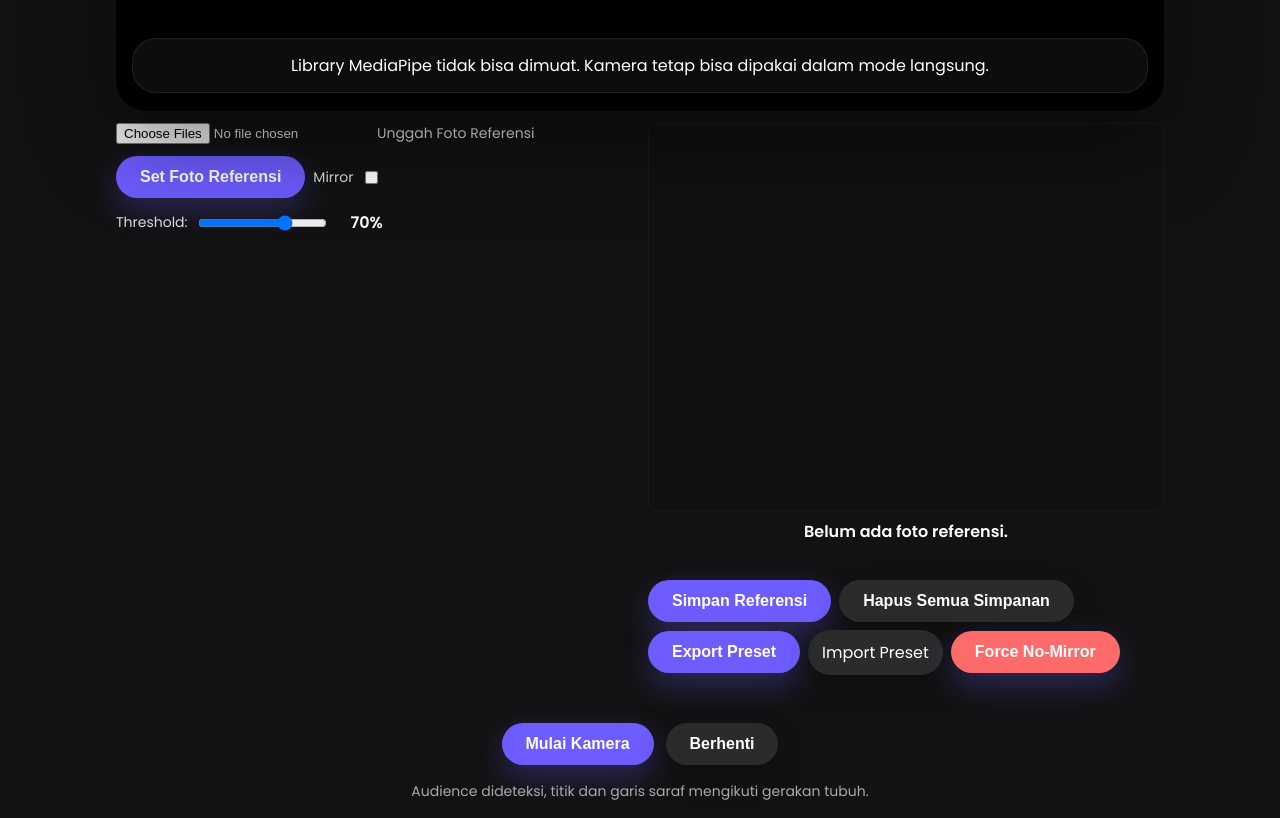
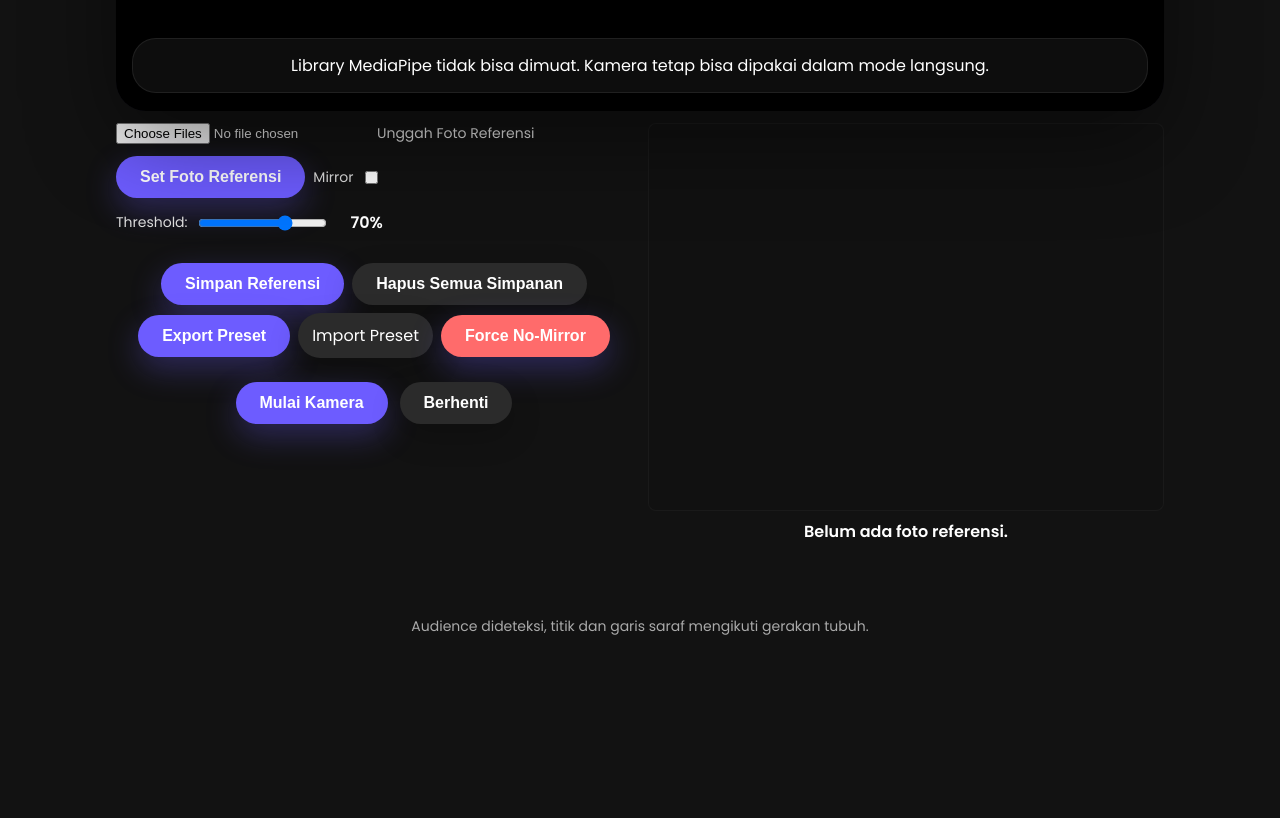
Before and after one commit to yuzeyu115-arch/camera-deteksi-anatomi, a website: page camera_tracking_browser.html in a window 1280 px wide. Shown: the part 480-1298 px from the top of the page. After the commit the page ends 1133 px from the top, so only its background shows below. Drawn offline with Linux system fonts and the light colour scheme.

Commit message:
chore: move action buttons below threshold and sync

```diff
--- a/camera_tracking_browser.html
+++ b/camera_tracking_browser.html
@@ -252,14 +252,7 @@
           <input id="thresholdSlider" type="range" min="10" max="95" value="70" />
           <div id="thresholdLabel" style="color:#fff;font-weight:600;min-width:60px;text-align:center;">70%</div>
         </div>
-      </div>
-      <div class="control-column">
-        <div class="preview-row">
-          <canvas id="refCanvas" width="240" height="180" style="background:#111;border-radius:8px;border:1px solid rgba(255,255,255,0.04);"></canvas>
-          <div id="accuracyResult" style="color:#fff;font-weight:600;min-width:160px;">Belum ada foto referensi.</div>
-        </div>
-        <div id="thumbnailsContainer" style="display:flex;gap:8px;overflow-x:auto;padding:6px;max-width:520px;"></div>
-        <div class="button-group">
+        <div class="button-group" style="margin-top:16px;justify-content:center;flex-wrap:wrap;">
           <button id="saveRefBtn" class="button-start">Simpan Referensi</button>
           <button id="clearSavedBtn" class="button-pause">Hapus Semua Simpanan</button>
           <button id="exportRefsBtn" class="button-start">Export Preset</button>
@@ -269,12 +262,19 @@
           </label>
           <button id="forceNoMirrorBtn" class="button-start" style="background:#ff6b6b;">Force No-Mirror</button>
         </div>
+        <div class="buttons" style="margin-top:12px;justify-content:center;">
+          <button id="startBtn" class="button-start">Mulai Kamera</button>
+          <button id="stopBtn" class="button-pause">Berhenti</button>
+        </div>
+      </div>
+      <div class="control-column">
+        <div class="preview-row">
+          <canvas id="refCanvas" width="240" height="180" style="background:#111;border-radius:8px;border:1px solid rgba(255,255,255,0.04);"></canvas>
+          <div id="accuracyResult" style="color:#fff;font-weight:600;min-width:160px;">Belum ada foto referensi.</div>
+        </div>
+        <div id="thumbnailsContainer" style="display:flex;gap:8px;overflow-x:auto;padding:6px;max-width:520px;"></div>
         <div id="savedContainer" style="display:flex;gap:8px;overflow-x:auto;padding:6px;max-width:520px;margin-top:8px;color:#ccc;"></div>
       </div>
-    </div>
-    <div class="buttons">
-      <button id="startBtn" class="button-start">Mulai Kamera</button>
-      <button id="stopBtn" class="button-pause">Berhenti</button>
     </div>
     <div class="footer">Audience dideteksi, titik dan garis saraf mengikuti gerakan tubuh.</div>
   </div>
```
